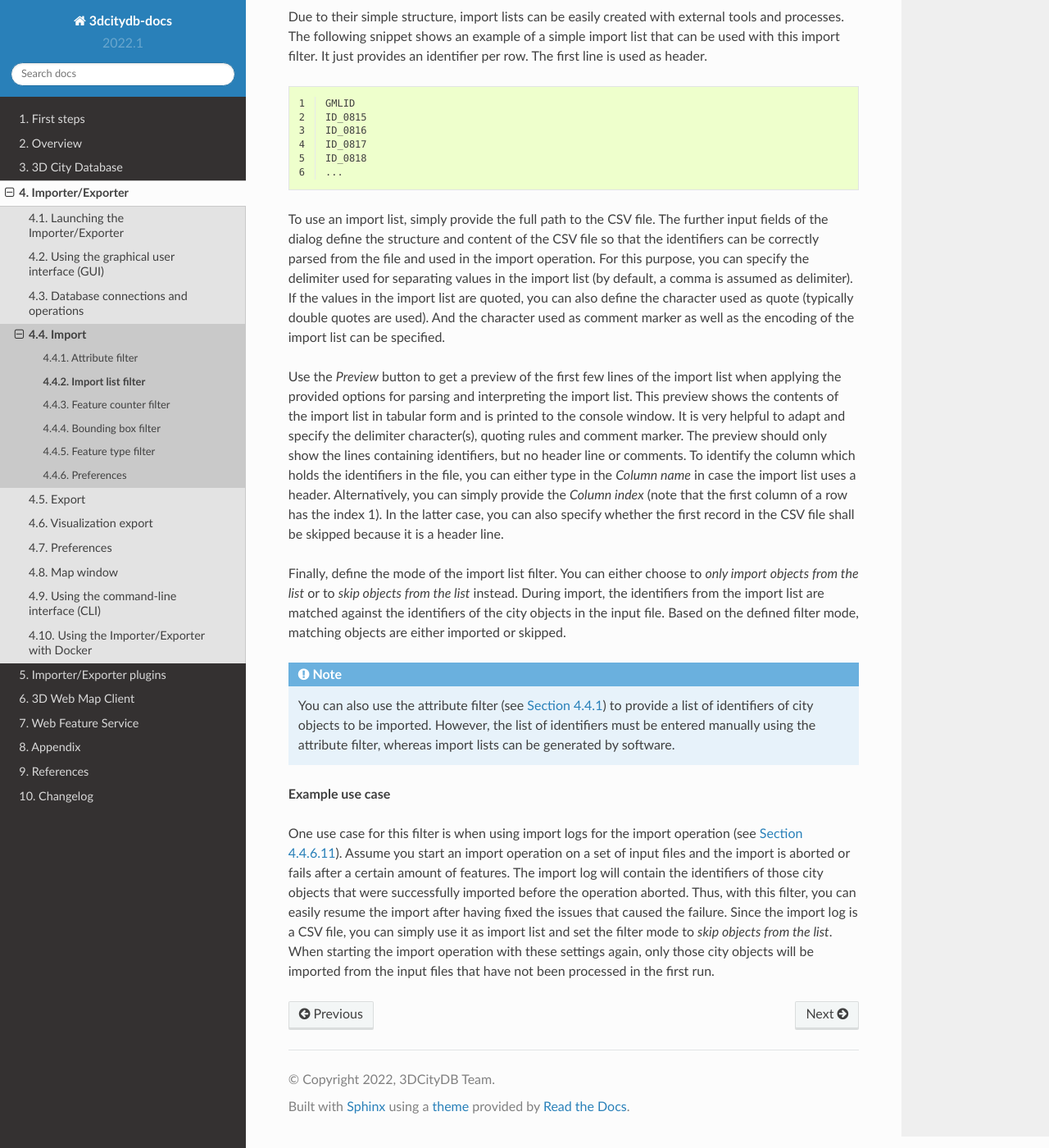
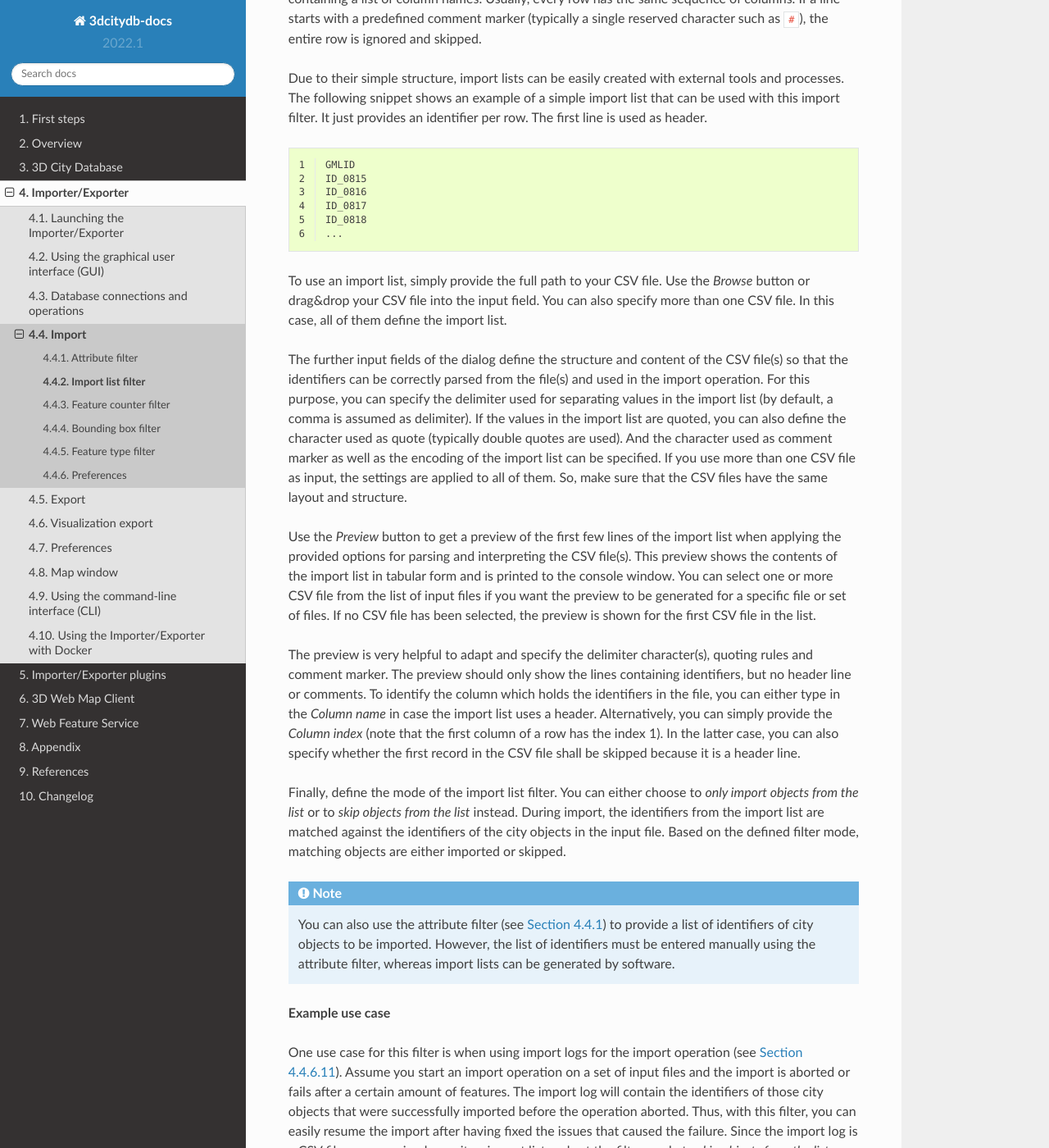
Before and after one commit to 3dcitydb/3dcitydb-docs, a Sphinx documentation site: the page built from source/impexp/import-filters/import-list.rst, in a window 1280 px wide and 1400 px high, scrolled down 637 px. Shown: the whole window at 82% size. Built offline with Sphinx 7.4.7 and the Read the Docs theme 2.0.0, drawn with Linux system fonts in a browser that asks for light colours; some of the changed text lies outside the part shown.

Commit message:
import and delete lists can now be specified using one or more CSV files

```diff
--- a/source/impexp/import-filters/import-list.rst
+++ b/source/impexp/import-filters/import-list.rst
@@ -36,19 +36,28 @@
    ID_0818
    ...
 
-To use an import list, simply provide the full path to the CSV file. The further input fields of
-the dialog define the structure and content of the CSV file so that the identifiers
-can be correctly parsed from the file and used in the import operation. For this
+To use an import list, simply provide the full path to your CSV file. Use the *Browse* button
+or drag&drop your CSV file into the input field. You can also specify
+more than one CSV file. In this case, all of them define the import list.
+
+The further input fields of the dialog define the structure and content of the CSV file(s) so that the identifiers
+can be correctly parsed from the file(s) and used in the import operation. For this
 purpose, you can specify the delimiter used for separating values in the import list
 (by default, a comma is assumed as delimiter). If the values in the import list are
 quoted, you can also define the character used as quote (typically double quotes
 are used). And the character used as comment marker as well as the encoding of
-the import list can be specified.
+the import list can be specified. If you use more than one CSV file as input, the
+settings are applied to all of them. So, make sure that the CSV files have the same
+layout and structure.
 
 Use the *Preview* button to get a preview of the first few lines of the import list
-when applying the provided options for parsing and interpreting the import list.
+when applying the provided options for parsing and interpreting the CSV file(s).
 This preview shows the contents of the import list in tabular form and is printed
-to the console window. It is very helpful to adapt and specify the delimiter
+to the console window. You can select one or more CSV file from the list of input files if you
+want the preview to be generated for a specific file or set of files. If no CSV file
+has been selected, the preview is shown for the first CSV file in the list.
+
+The preview is very helpful to adapt and specify the delimiter
 character(s), quoting rules and comment marker. The preview should only show
 the lines containing identifiers, but no header line or comments.
 To identify the column which holds the identifiers in the file, you can either type
@@ -81,3 +90,10 @@
 filter mode to *skip objects from the list*. When starting the import operation with
 these settings again, only those city objects will be imported from the input files that
 have not been processed in the first run.
+
+.. hint::
+  Starting from version 5.3.0, a previous import can more easily be **resumed** using the
+  new **import modes** of the import operation. Simply restart the import operation
+  using the same input file(s) and choose *Skip existing* as import mode
+  (see :numref:`impexp_citygml_import_chapter` for more information). In this case,
+  no import log is required.
```
Also changed, not shown: source/impexp/cli/delete.rst (+10 -6 lines), source/impexp/cli/import.rst (+13 -4 lines), source/impexp/import-preferences/import-logs.rst (+7 -0 lines), source/media/impexp_import_list_filter.png.
